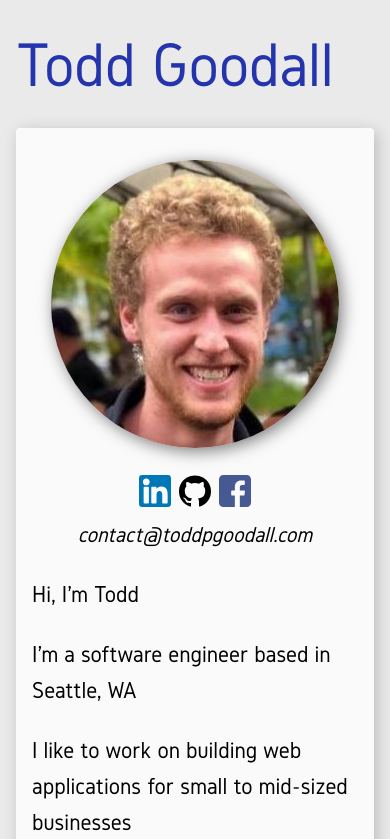
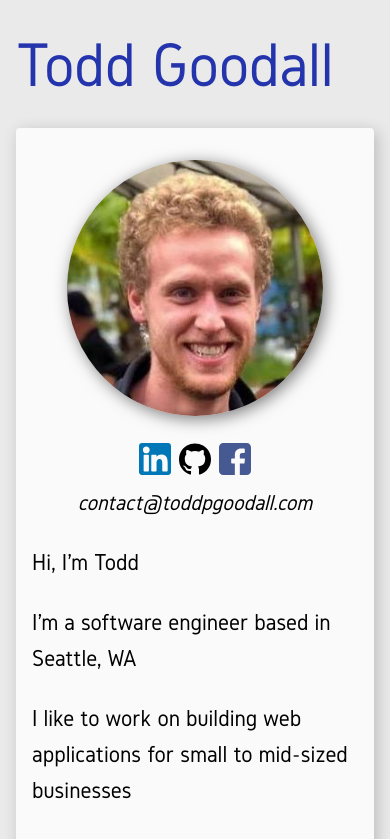
Before and after one commit to goodallt/personal-site, a React (Create React App) app: page / in a window 390 px wide. Shown: the top 839 px of the page. Built offline with nearby package versions, Linux system fonts and the light colour scheme.

Commit message:
changed image sizing on phone

```diff
--- a/src/components/home/HomeSummary.js
+++ b/src/components/home/HomeSummary.js
@@ -14,15 +14,19 @@ const ImgButton = styled.img`
 	padding: 0.25em;
 `;
 
-const HEADER_IMG_SIZE = 18;
+const HEADER_IMG_SIZE = 16;
 const ProfileImg = styled.img`
-	width: ${HEADER_IMG_SIZE}em;
-	${media.desktop`
-		width: ${HEADER_IMG_SIZE - 2}em
-	`}
 	border-radius: 50%;
 	box-shadow: 0.2em 0.2em 1em rgba(0, 0, 0, 0.5);
 	margin: 1em;
+
+	width: ${HEADER_IMG_SIZE}em;
+	${media.tablet`
+		width: ${HEADER_IMG_SIZE + 4}em
+	`}
+	${media.desktop`
+		width: ${HEADER_IMG_SIZE}em
+	`}
 `;
 
 const EmailAddress = styled.address`
```
